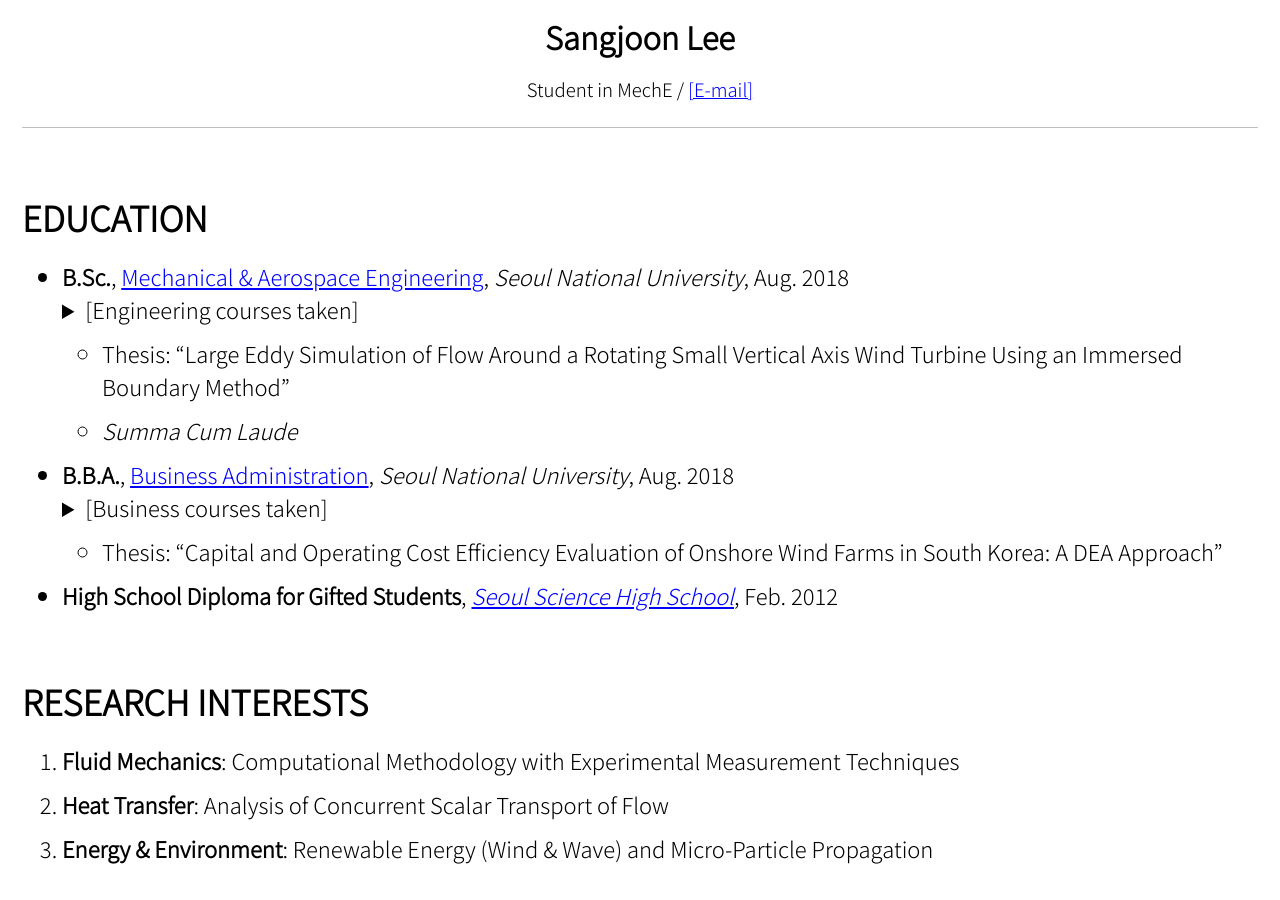
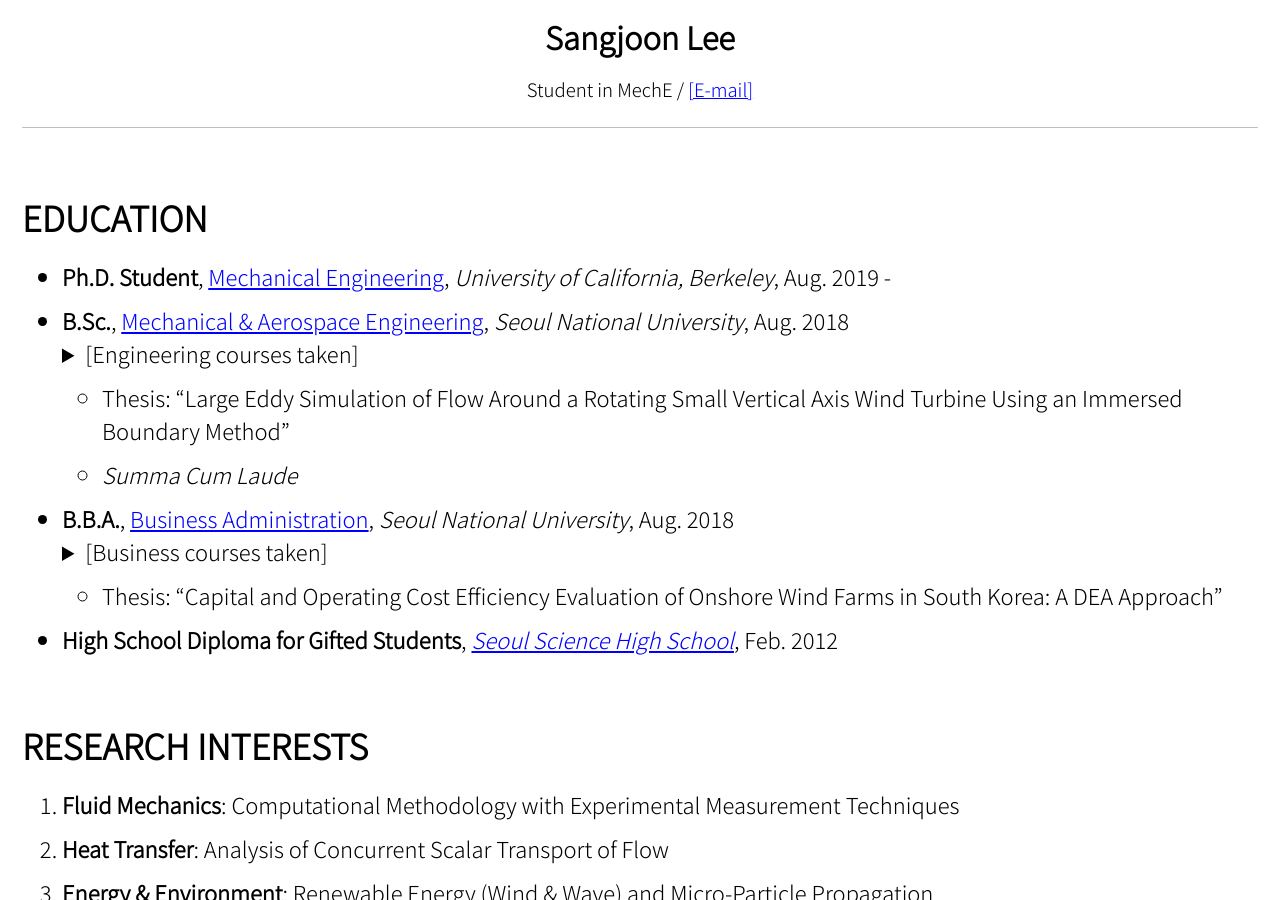
Before and after one commit to jun9303/jun9303.github.io, a Jekyll site: the page built from _pages/about.md, in a window 1280 px wide and 900 px high, scrolled down 512 px. Built offline with Jekyll 4.4.1, drawn with Linux system fonts in a browser that asks for light colours; cached includes are drawn as plain includes; nearby versions of some CDN libraries; some of the changed text lies outside the part shown.

Commit message:
Signed-off-by: SJ <jun9303@gmail.com>

```diff
--- a/_pages/about.md
+++ b/_pages/about.md
@@ -17,6 +17,7 @@ feature_row:
 
 # EDUCATION
 
+- **Ph.D. Student**, [Mechanical Engineering](http://me.berkeley.edu/), *University of California, Berkeley*, Aug. 2019 -
 - **B.Sc.**, [Mechanical & Aerospace Engineering](http://me.snu.ac.kr/eng), *Seoul National University*, Aug. 2018
     <details>
       <summary>[Engineering courses taken]</summary>
```
Also changed, not shown: other parts of _pages/about.md (+1 -1 lines).
